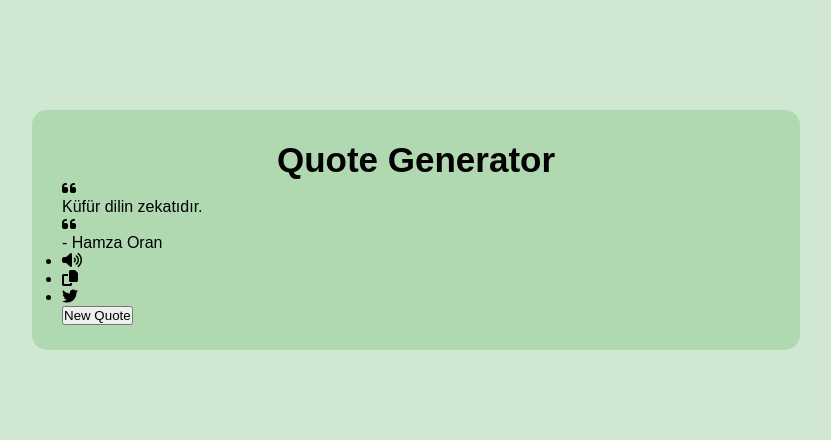
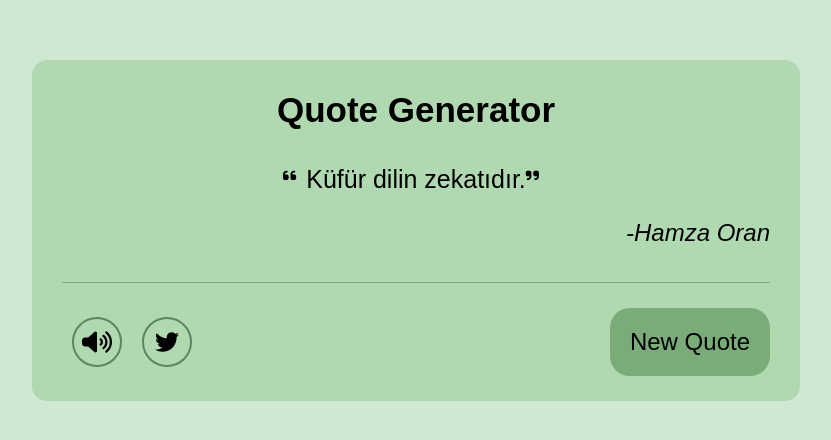
Before and after one commit to HamzaOran/randomQuotes, a plain HTML site: page index.html in a window 1280 px wide. Shown: the part 170-610 px from the top of the page, without its empty margins (224-1055 px from the left). Drawn offline with Linux system fonts and the light colour scheme; a web font is replaced by a local one.

Commit message:
first commit

```diff
--- a/index.html
+++ b/index.html
@@ -17,8 +17,8 @@
       <div class="content">
         <div class="quote-area">
           <i class="fas fa-quote-left"></i>
-          <p>Küfür dilin zekatıdır.</p>
-          <i class="fas fa-quote-left"></i>
+          <p class="quote">Küfür dilin zekatıdır.</p>
+          <i class="fas fa-quote-right"></i>
         </div>
         <div class="author">
           <span>-</span>
@@ -29,12 +29,13 @@
         <div class="features">
           <ul>
             <li class="sound"><i class="fas fa-volume-up"></i></li>
-            <li class="copy"><i class="fas fa-copy"></i></li>
+
             <li class="twitter"><i class="fab fa-twitter"></i></li>
           </ul>
           <button>New Quote</button>
         </div>
       </div>
     </div>
+    <script src="script.js"></script>
   </body>
 </html>
--- /dev/null
+++ b/script.js
@@ -0,0 +1,34 @@
+const quoteText = document.querySelector('.quote');
+quoteBtn = document.querySelector('button');
+authorName = document.querySelector('.author .name');
+soundBtn = document.querySelector('.sound');
+
+twitterBtn = document.querySelector('.twitter');
+
+function randomQuote() {
+  quoteBtn.classList.add('loading');
+  quoteBtn.innerText = 'Loading...';
+  fetch('https://api.quotable.io/random')
+    .then((res) => res.json())
+    .then((result) => {
+      console.log(result);
+      quoteText.innerText = result.content;
+      authorName.innerText = result.author;
+      quoteBtn.innerText = 'New Quote';
+      quoteBtn.classList.remove('loading');
+    });
+}
+
+soundBtn.addEventListener('click', () => {
+  let utterance = new SpeechSynthesisUtterance(
+    `${quoteText.innerText} by ${authorName.innerText}`
+  );
+  speechSynthesis.speak(utterance);
+});
+
+twitterBtn.addEventListener('click', () => {
+  let tweeturl = `https://twitter.com/intent/tweet?url=${quoteText.innerText}`;
+  window.open(tweeturl, '_blank');
+});
+
+quoteBtn.addEventListener('click', randomQuote);
--- a/style.css
+++ b/style.css
@@ -26,3 +26,92 @@ body {
   font-weight: 800;
   text-align: center;
 }
+
+.wrapper .content {
+  margin: 35px 0;
+}
+
+.content .quote-area {
+  display: flex;
+  justify-content: center;
+}
+
+.quote-area i {
+  font-size: 15px;
+}
+
+.quote-area i:first-child {
+  margin: 3px 10px 0 0;
+}
+
+.quote-area i:last-child {
+  margin: 3px 10px 0 0;
+}
+
+.quote-area .quote {
+  font-size: 25px;
+  text-align: center;
+  word-break: break-all;
+}
+
+.content .author {
+  display: flex;
+  justify-content: flex-end;
+  margin-top: 25px;
+  font-size: x-large;
+  font-style: italic;
+}
+
+.wrapper .buttons {
+  border-top: 1px solid #79ac78;
+}
+
+.buttons .features {
+  display: flex;
+  align-items: center;
+  margin-top: 25px;
+  justify-content: space-between;
+  font-size: x-large;
+}
+.features ul {
+  display: flex;
+}
+
+.features ul li {
+  list-style: none;
+  margin: 0 10px;
+  height: 50px;
+  width: 50px;
+  border: 2px solid #618264;
+  border-radius: 50px;
+  display: flex;
+  align-items: center;
+  justify-content: center;
+  background-color: #b0d9b1;
+  cursor: pointer;
+  transition: all 0.3s ease;
+}
+
+.features ul li:hover {
+  background: #618264;
+}
+
+.features button {
+  border: none;
+  outline: none;
+  font-size: x-large;
+  cursor: pointer;
+  padding: 20px;
+  border-radius: 20px;
+  background: #79ac78;
+  transition: all 0.3s ease;
+}
+
+.features button:hover {
+  background: #618264;
+}
+
+button.loading {
+  opacity: 0.7;
+  pointer-events: none;
+}
```
Also changed, not shown: 1 other file.
